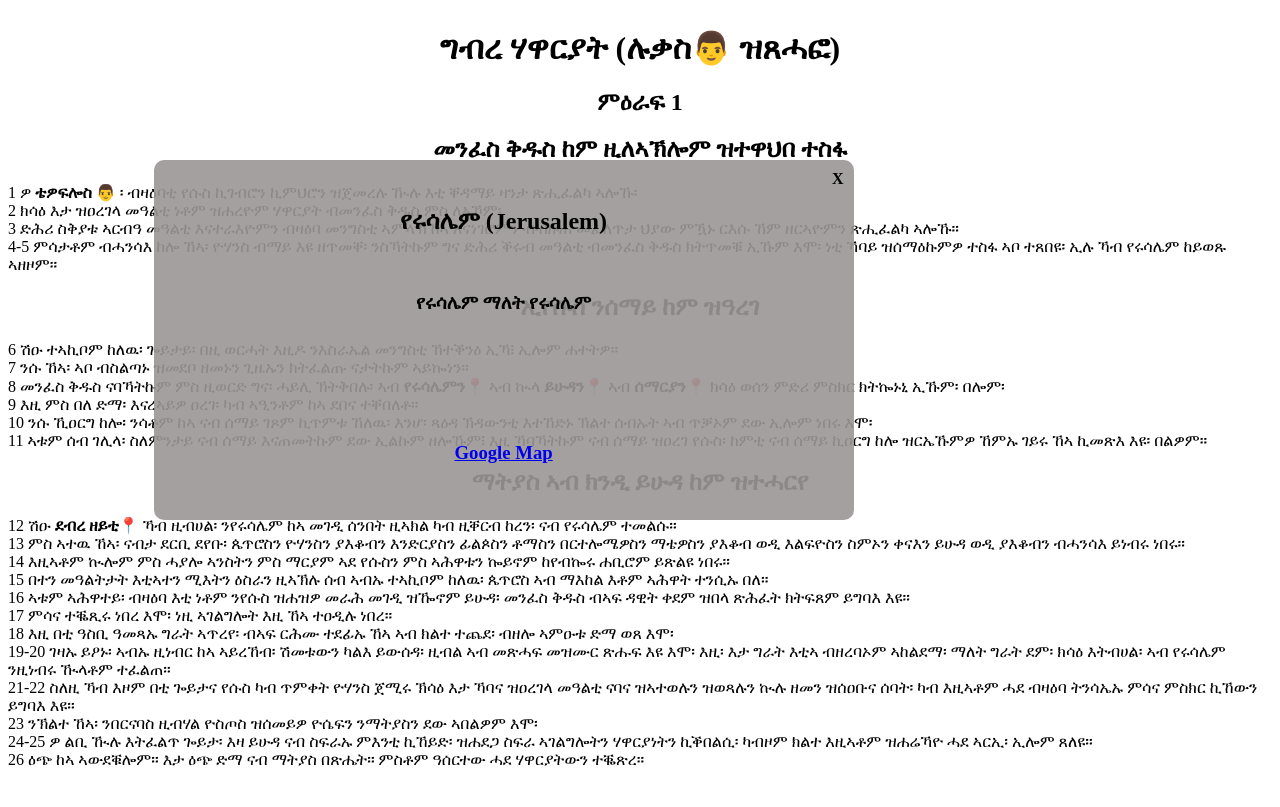
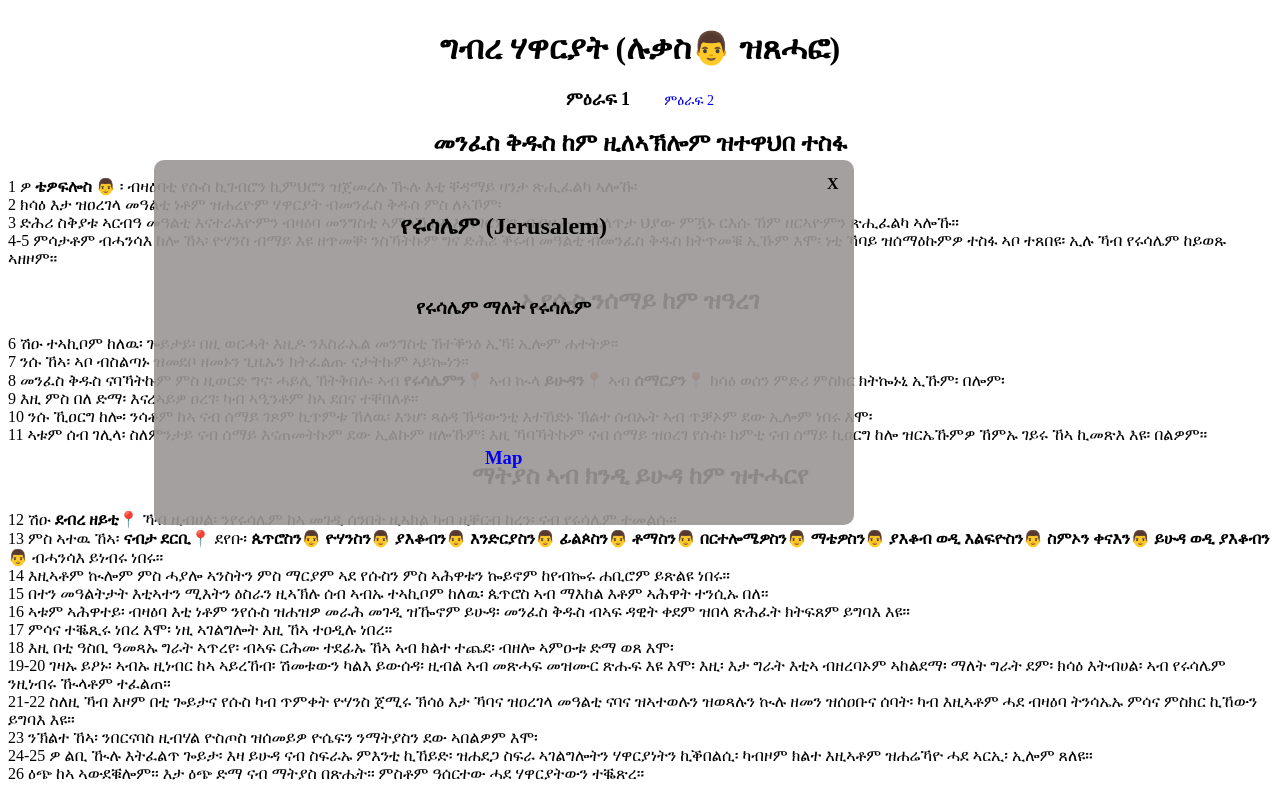
Before and after one commit to ermi-mekdi/Acts, a plain HTML site: page index.html in a window 1280 px wide. Both pictures are taken after a click on the element "የሩሳሌምን📍". Drawn offline with Linux system fonts and the light colour scheme.

Commit message:
apostles

```diff
--- a/data/plc.js
+++ b/data/plc.js
@@ -29,7 +29,7 @@ const plc = {
     nameE2: "",
     nameM2: "",
     vers: "",
-    gMap: "",
+    gMap: "https://media.freebibleimages.org/stories/FB_Maps_Israel_NT/source-jpeg/05_FB_Maps_Israel_NT_1024.jpg?1613568989",
     info: "",
   },
   samaria: {
@@ -40,6 +40,28 @@ const plc = {
     nameE2: "",
     nameM2: "",
     vers: "",
+    gMap: "https://media.freebibleimages.org/stories/FB_Maps_Israel_NT/source-jpeg/05_FB_Maps_Israel_NT_1024.jpg?1613568989",
+    info: "",
+  },
+  galilee: {
+    name1: "ገሊላ",
+    nameE1: "Galilee",
+    nameM1: "",
+    name2: "",
+    nameE2: "",
+    nameM2: "",
+    vers: "",
+    gMap: "https://media.freebibleimages.org/stories/FB_Maps_Israel_NT/source-jpeg/05_FB_Maps_Israel_NT_1024.jpg?1613568989",
+    info: "",
+  },
+  upRoom: {
+    name1: " ናብታ ደርቢ",
+    nameE1: "upper room",
+    nameM1: "ናብታ ድራር ፋሲካ ዝበልዑላ ደርቢዶ ትመስል",
+    name2: "",
+    nameE2: "",
+    nameM2: "",
+    vers: "ሉቃስ 22:12 ንሱ ኸኣ እተነጽፈ ኣዳራሽ ኣብ ደርቢ ኼርእየኩም እዩ፡ ኣብኡውን ኣዳልዉ።",
     gMap: "",
     info: "",
   },
--- a/data/ppls.js
+++ b/data/ppls.js
@@ -167,4 +167,16 @@ const person = {
     info: "Zijn bijnaam “de Zeloot” wijst op zijn vurige toewijding — of politiek, of religieus",
     man: true,
   },
+  judasJames: {
+    name1: "ይሁዳ ወዲ ያእቆብ",
+    nameE1: "Judas James",
+    nameM1: "ምስጋና ",
+    name2: "",
+    nameE2: "",
+    nameM2: "",
+    title: "ሃዋርያ",
+    adres: "",
+    info: "",
+    man: true,
+  },
 };
--- a/index.html
+++ b/index.html
@@ -10,7 +10,9 @@
   <body>
     <h1> ግብረ ሃዋርያት <strong onclick="displayPerson(person.luke)" >(ሉቃስ&#128104; ዝጸሓፎ)</strong></h1>
     <div >
-      <h2 class="chapter">ምዕራፍ 1</h2>
+      <div class="topnav">
+        <span class="chapter">ምዕራፍ 1</span>  <span class="next"><a href="html/acts2.html" > ምዕራፍ 2</a></span>
+      </div>
 
       <p>
         <h2 class="sub-chapter">መንፈስ ቅዱስ ከም ዚለኣኽሎም ዝተዋህበ ተስፋ</h2>
@@ -33,7 +35,8 @@
       <p>
         <h2>ማትያስ ኣብ ክንዲ ይሁዳ ከም ዝተሓርየ</h2>
         12 ሽዑ <strong onclick="disPlc(plc.olivet)">ደብረ ዘይቲ📍</strong> ኻብ ዚብሀል፡ ንየሩሳሌም ከኣ መገዲ ሰንበት ዚኣክል ካብ ዚቐርብ ከረን፡ ናብ የሩሳሌም ተመልሱ።</br>
-        13 ምስ ኣተዉ ኸኣ፡ ናብታ ደርቢ ደየቡ፡ ጴጥሮስን ዮሃንስን ያእቆብን እንድርያስን ፊልጶስን ቶማስን በርተሎሜዎስን ማቴዎስን ያእቆብ ወዲ እልፍዮስን ስምኦን ቀናእን ይሁዳ ወዲ ያእቆብን ብሓንሳእ ይነብሩ ነበሩ።</br>
+        13 ምስ ኣተዉ ኸኣ፡ <strong onclick="disPlc(plc.upRoom)">ናብታ ደርቢ📍</strong> ደየቡ፡
+        <strong onclick="displayPerson(person.peter)">ጴጥሮስን&#128104;</strong> <strong onclick="displayPerson(person.john)">ዮሃንስን&#128104;</strong> <strong onclick="displayPerson(person.james1)">ያእቆብን&#128104;</strong> <strong onclick="displayPerson(person.andrew)">እንድርያስን&#128104;</strong> <strong onclick="displayPerson(person.philip)">ፊልጶስን&#128104;</strong> <strong onclick="displayPerson(person.thomas)">ቶማስን&#128104;</strong> <strong onclick="displayPerson(person.bartholomew)">በርተሎሜዎስን&#128104;</strong> <strong onclick="displayPerson(person.matthew)">ማቴዎስን&#128104;</strong> <strong onclick="displayPerson(person.jamesAlphaeus)">ያእቆብ ወዲ እልፍዮስን&#128104;</strong> <strong onclick="displayPerson(person.simonZealots)">ስምኦን ቀናእን&#128104;</strong> <strong onclick="displayPerson(person.judasJames)">ይሁዳ ወዲ ያእቆብን&#128104;</strong> ብሓንሳእ ይነብሩ ነበሩ።</br>
         14 እዚኣቶም ኲሎም ምስ ሓያሎ ኣንስትን ምስ ማርያም ኣደ የሱስን ምስ ኣሕዋቱን ኰይኖም ከየብኰሩ ሐቢሮም ይጽልዩ ነበሩ።</br>
         15 በተን መዓልትታት እቲኣተን ሚእትን ዕስራን ዚኣኽሉ ሰብ ኣብኡ ተኣኪቦም ከለዉ፡ ጴጥሮስ ኣብ ማእከል እቶም ኣሕዋት ተንሲኡ በለ።</br>
         16 ኣቱም ኣሕዋተይ፡ ብዛዕባ እቲ ነቶም ንየሱስ ዝሐዝዎ መራሕ መገዲ ዝዀኖም ይሁዳ፡ መንፈስ ቅዱስ ብኣፍ ዳዊት ቀደም ዝበላ ጽሕፈት ክትፍጸም ይግባእ እዩ።</br>
--- a/script.js
+++ b/script.js
@@ -12,7 +12,8 @@ function displayPerson(m) {
   display.innerHTML = `
   <div onclick="de()" class="x">X</div>
   ${sex}
-  <h2> ስም ${m.name1} (${m.nameE1})  ${m.name2}  ${m.nameE2} </h2><br>
+  <h2> ስም ${m.name1} (${m.nameE1}) </h2><br>
+  <h2> ካልኣይ ስም  ${m.name2}  (${m.nameE2}) </h2><br>
   <h3>${def1}</h3><br>
   <h3>${def2} </h3><br>
   <h3>${m.title}</h3><br>
@@ -29,9 +30,7 @@ function disPlc(p) {
   const def1 = p.nameM1 ? p.name1 + " ማለት " + p.nameM1 : "";
   const def2 = p.nameM2 ? p.name2 + " ማለት " + p.nameM2 : "";
   const vers = p.vers ? p.vers : "";
-  const gMap = p.gMap
-    ? `<a href="${p.gMap}" target="_blank">Google Map</a>`
-    : "";
+  const gMap = p.gMap ? `<a href="${p.gMap}" target="_blank">Map</a>` : "";
   const info = p.info ? p.info : "";
 
   display.innerHTML = `
--- a/stylesheet.css
+++ b/stylesheet.css
@@ -7,6 +7,23 @@ body {
 h2,
 h1 {
   text-align: center;
+}
+.topnav {
+  text-align: center;
+}
+.chapter {
+  font-size: 18px;
+  font-weight: bolder;
+  text-align: center;
+}
+.next {
+  cursor: pointer;
+  margin-left: 30px;
+  font-size: 14px;
+  text-decoration: none;
+}
+a {
+  text-decoration: none;
 }
 .person {
   text-align: center;
@@ -29,6 +46,6 @@ strong {
   text-align: right;
   font-weight: bolder;
   cursor: pointer;
-  margin-top: 10px;
-  margin-right: 10px;
+  margin-top: 15px;
+  margin-right: 15px;
 }
```
Also changed, not shown: html/acts2.html (added, +66 -0 lines).
